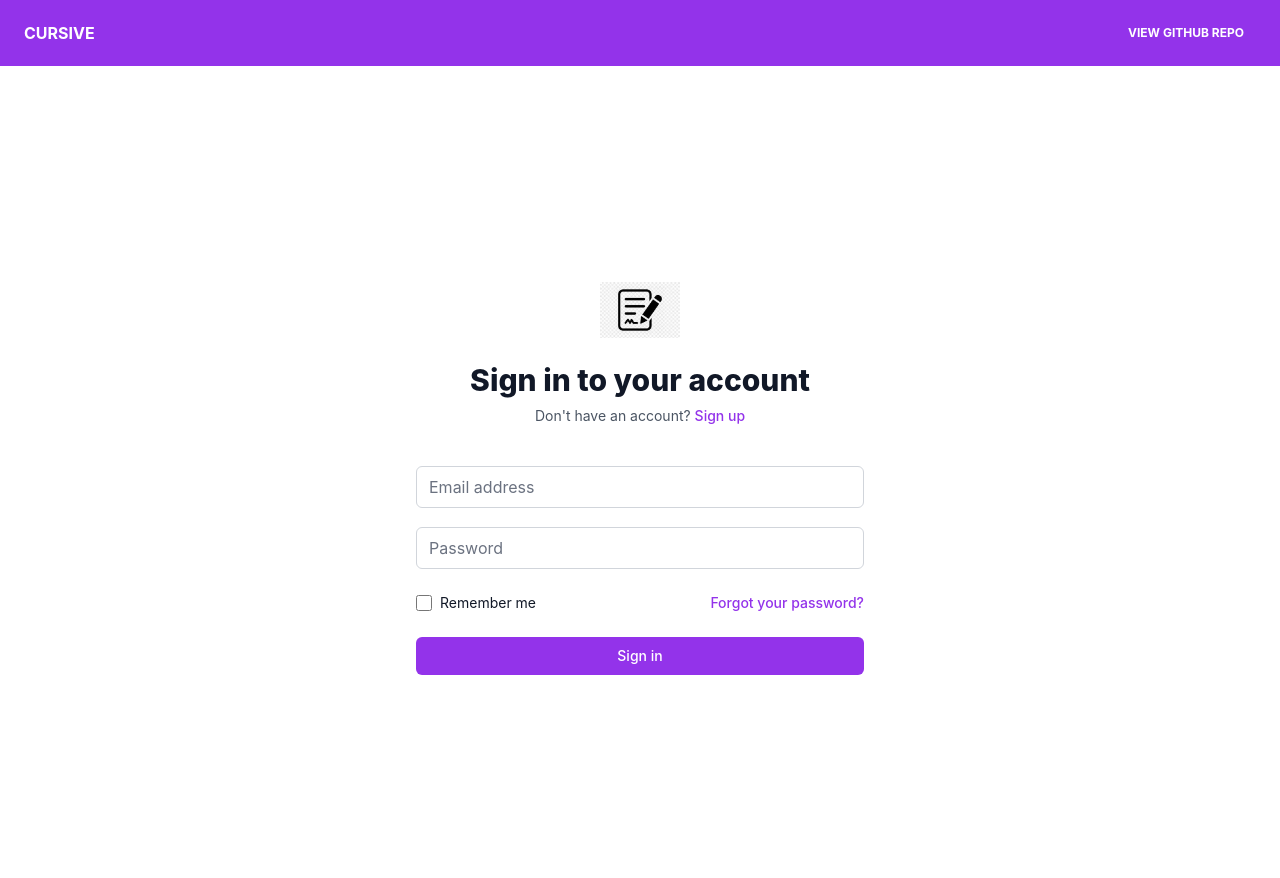
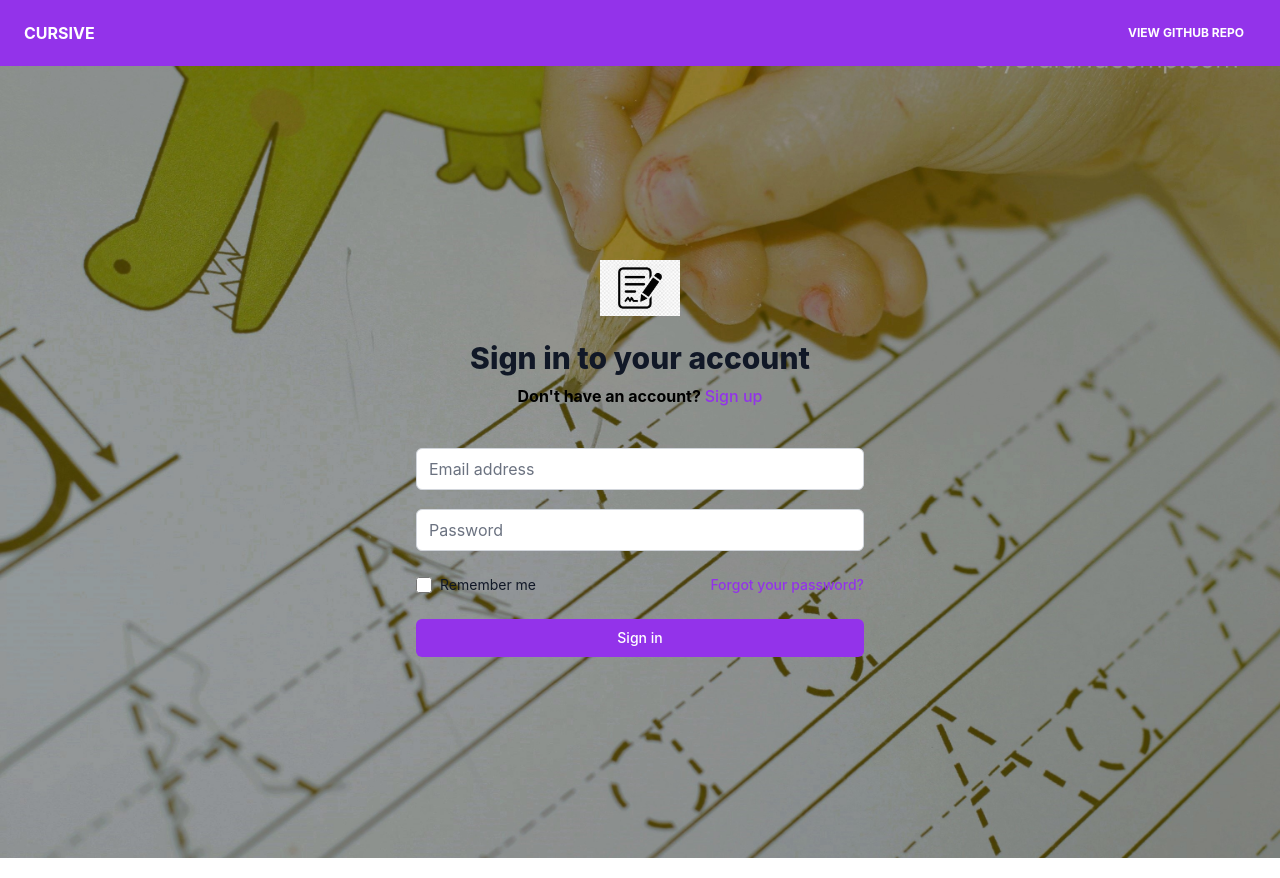
Before and after one commit to SafeTorpedo/DevJams22, a React (Create React App) app: page / in a window 1280 px wide. Built offline with nearby package versions, Linux system fonts and the light colour scheme.

Commit message:
Added Background to login page

```diff
--- a/src/App.js
+++ b/src/App.js
@@ -2,12 +2,13 @@
 import Login from "./components/Login";
 import Navbar from "./components/Navbar";
 import Signup from "./components/Signup";
+import "./index.css";
 
 function App() {
     return (
         <div>
             <Navbar />
-            <div className="min-h-full h-screen flex items-center justify-center py-12 px-4 sm:px-6 lg:px-8">
+            <div className="login min-h-full -mt-5 h-screen flex items-center justify-center py-12 px-4 sm:px-6 lg:px-8">
                 <div className="max-w-md w-full space-y-8">
                     <BrowserRouter>
                         <Routes>
--- a/src/components/Header.jsx
+++ b/src/components/Header.jsx
@@ -11,7 +11,7 @@
             <h2 className="mt-6 text-center text-3xl font-extrabold text-gray-900">
                 {heading}
             </h2>
-            <p className="mt-2 text-center text-sm text-gray-600">
+            <p className="mt-2 text-center text-md text-black font-bold">
                 {paragraph}{" "}
                 <Link
                     to={link}
--- a/src/index.css
+++ b/src/index.css
@@ -10,3 +10,10 @@
     -webkit-font-smoothing: antialiased;
     -moz-osx-font-smoothing: grayscale;
 }
+
+.login {
+    background-image: url(../src/assets/background.jpg);
+    background-size: cover;
+    background-repeat: no-repeat;
+    background-position: center;
+}
```
Also changed, not shown: src/assets/background.jpg (added).
